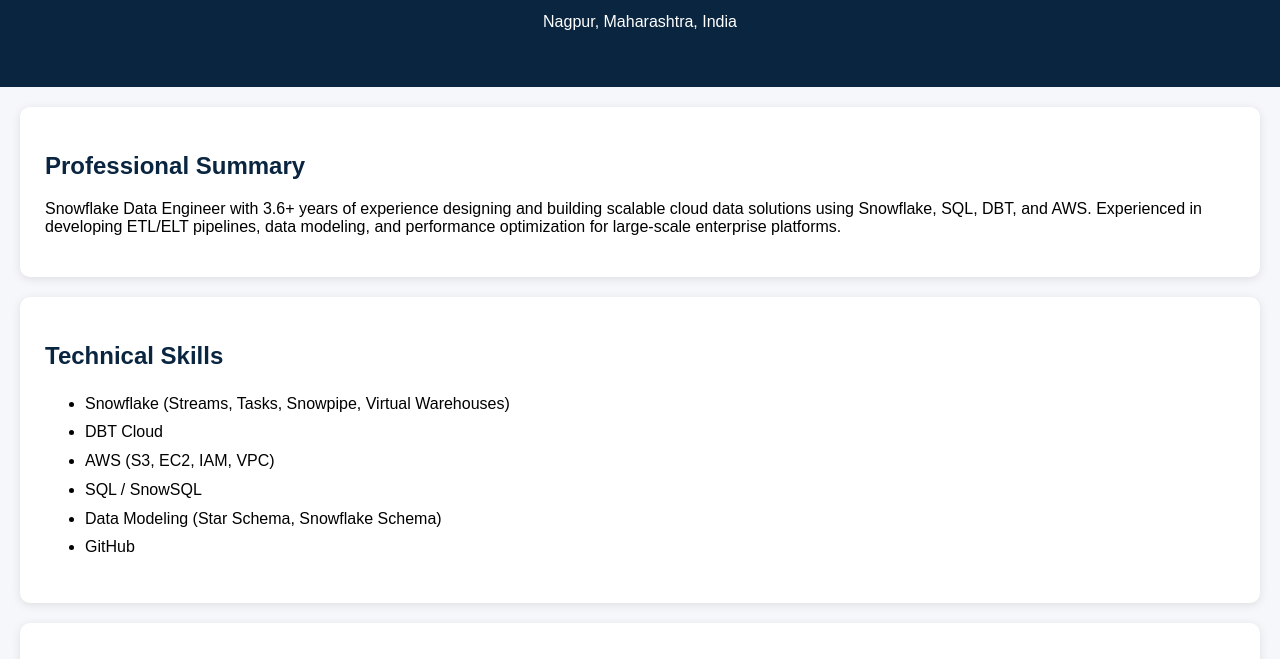
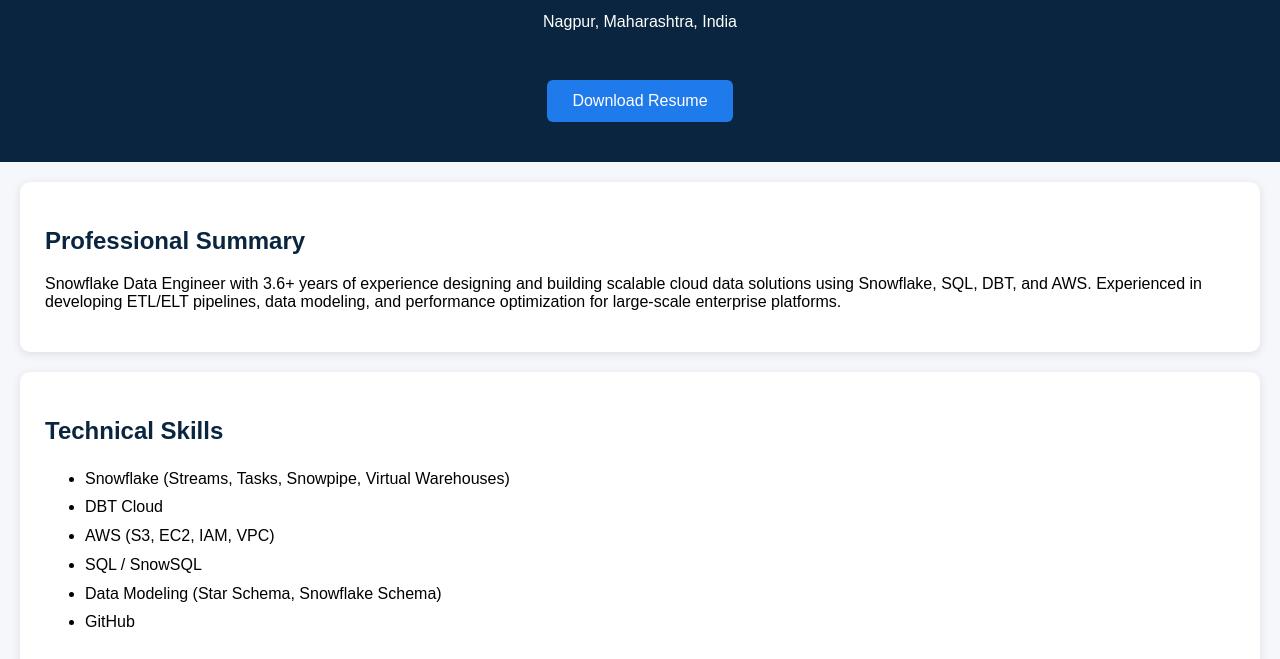
Before and after one commit to yogesh01-01/yogesh-morey-portfolio, a plain HTML site: page index.html in a window 1280 px wide. Shown: the part 141-800 px from the top of the page. Drawn offline with Linux system fonts and the light colour scheme.

Commit message:
Update index.html

```diff
--- a/index.html
+++ b/index.html
@@ -39,6 +39,21 @@
 text-align:center;
 }
 
+.download-btn{
+background:#1f7aec;
+color:white;
+border:none;
+padding:12px 25px;
+font-size:16px;
+border-radius:6px;
+cursor:pointer;
+margin-top:15px;
+}
+
+.download-btn:hover{
+background:#155ec2;
+}
+
 </style>
 
 </head>
@@ -49,6 +64,13 @@
 <h1>Yogesh Dattatray Morey</h1>
 <p>Snowflake Data Engineer | AWS Certified | SQL | DBT Cloud</p>
 <p>Nagpur, Maharashtra, India</p>
+
+<br>
+
+<a href="Yogesh_Morey_05_02_2026.pdf" download>
+<button class="download-btn">Download Resume</button>
+</a>
+
 </header>
 
 <section>
```
